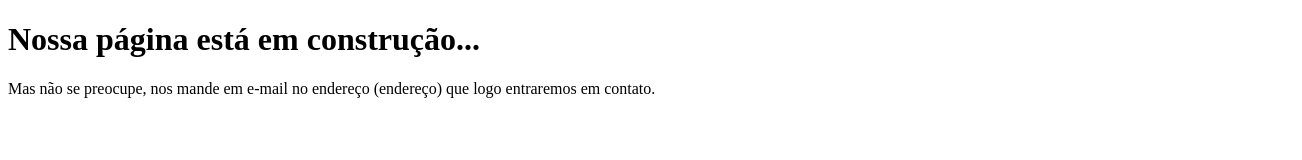
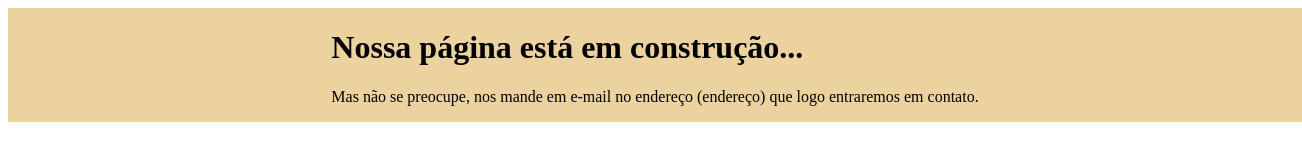
Before and after one commit to nikolasFreitas/decoralu-construcao, a plain HTML site: page index.html in a window 1280 px wide. Shown: the whole page, 1302 px wide, since content can reach past the window. Drawn offline with Linux system fonts and the light colour scheme.

Commit message:
feat: Import stylesheet in index.html file

```diff
--- a/index.html
+++ b/index.html
@@ -1,6 +1,7 @@
 <!DOCTYPE html>
 <html lang="en" dir="ltr">
     <head>
+        <link rel="stylesheet" href="assets/general.css">
         <meta charset="utf-8">
         <title></title>
     </head>
```
